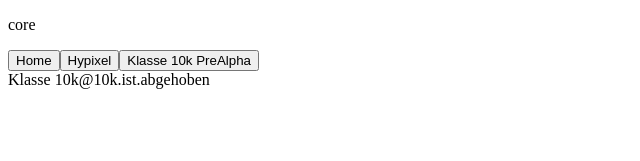
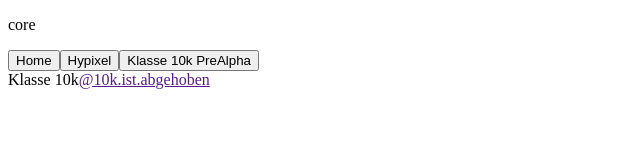
Before and after one commit to feluxerich/core_old, a Next.js app: page /10k in a window 1280 px wide. Shown: the top 161 px of the page, without its empty margins (0-640 px from the left). Built offline with nearby package versions, Linux system fonts and the light colour scheme.

Commit message:
made something lol (idk what exactly xD)

```diff
--- a/pages/10k/index.jsx
+++ b/pages/10k/index.jsx
@@ -6,9 +6,11 @@ function Index() {
             <span className="text-6xl font-bold">
               Klasse 10k
             </span>
-            <span className="text-xl mt-5">
-              @10k.ist.abgehoben
-            </span>
+            <a href="">
+              <span className="text-xl mt-6">
+                @10k.ist.abgehoben
+              </span>
+            </a>
           </div>
       </section>
       <section>
@@ -17,4 +19,4 @@ function Index() {
   )
 }
 
-export default Index;
+export default Index
```
